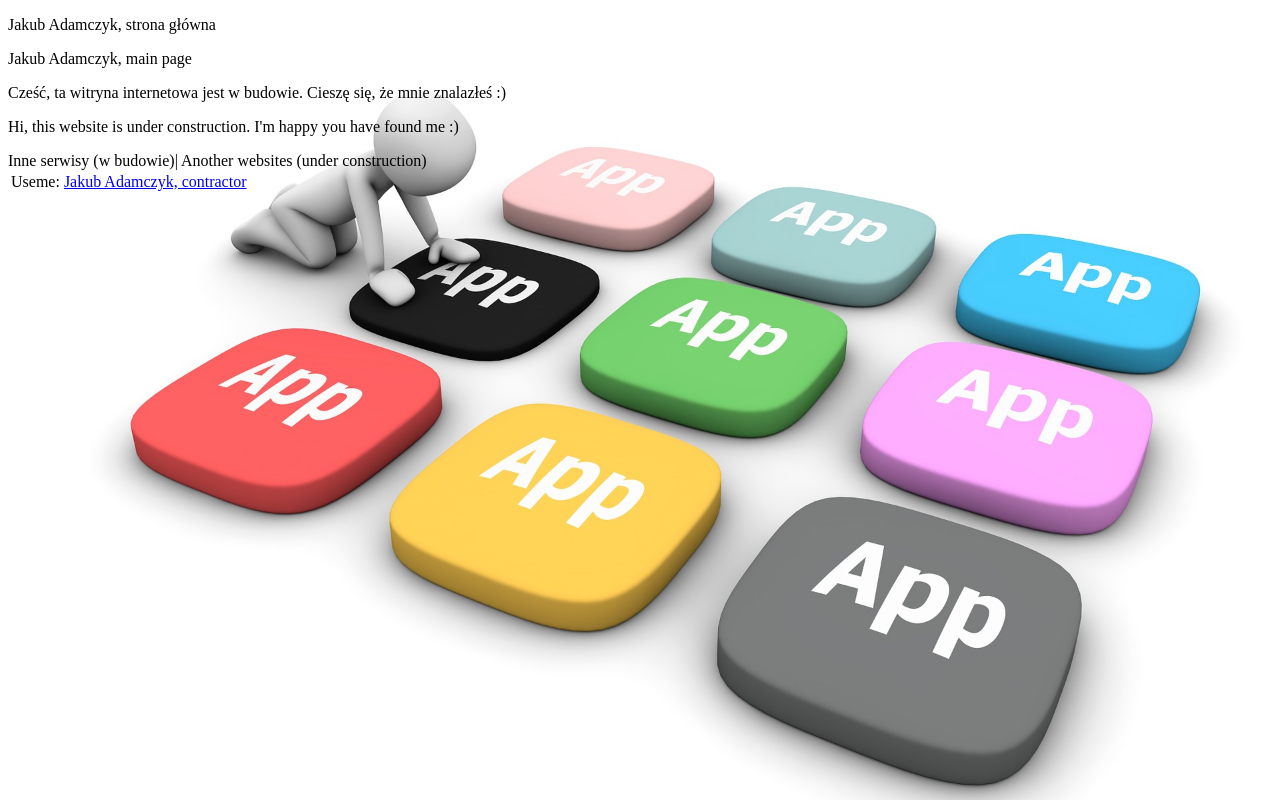
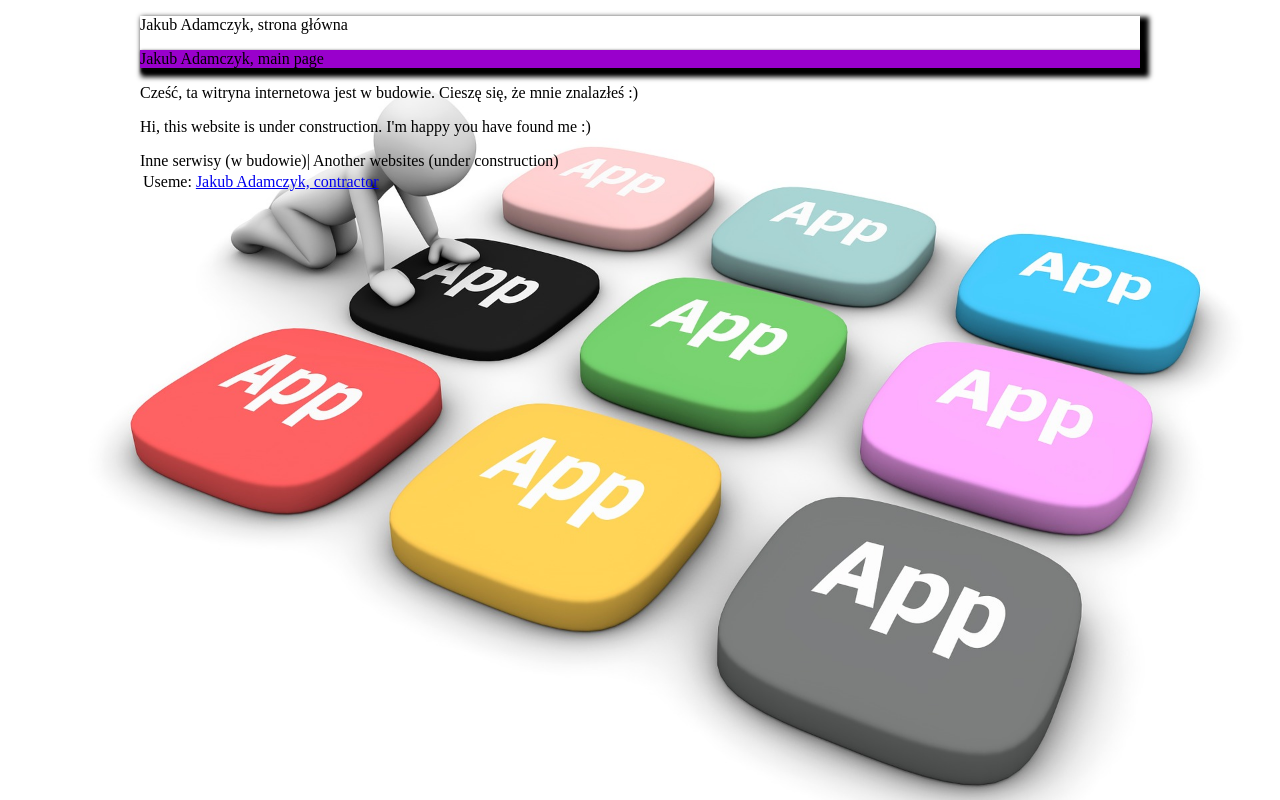
Before and after one commit to jakub-adamczyk-ja/jakub-adamczyk-ja.github.io, a plain HTML site: page index.html in a window 1280 px wide. Drawn offline with Linux system fonts and the light colour scheme.

Commit message:
Update layout+text.css

```diff
--- a/css/layout+text.css
+++ b/css/layout+text.css
@@ -1,6 +1,16 @@
 body {
-
     background: url('/images/background.jpg'), repeat-x, center;
     background-size: cover;
-
 }
+#all {
+    width:1000px;
+    margin:0 auto;
+}
+#all > header {
+    background-color: white;
+    box-shadow:5px 5px 5px 4px;
+}
+#all > header .en {
+    background-color: #9900CC;
+    box-shadow:3px 3px 3px 2px;
+}
```
